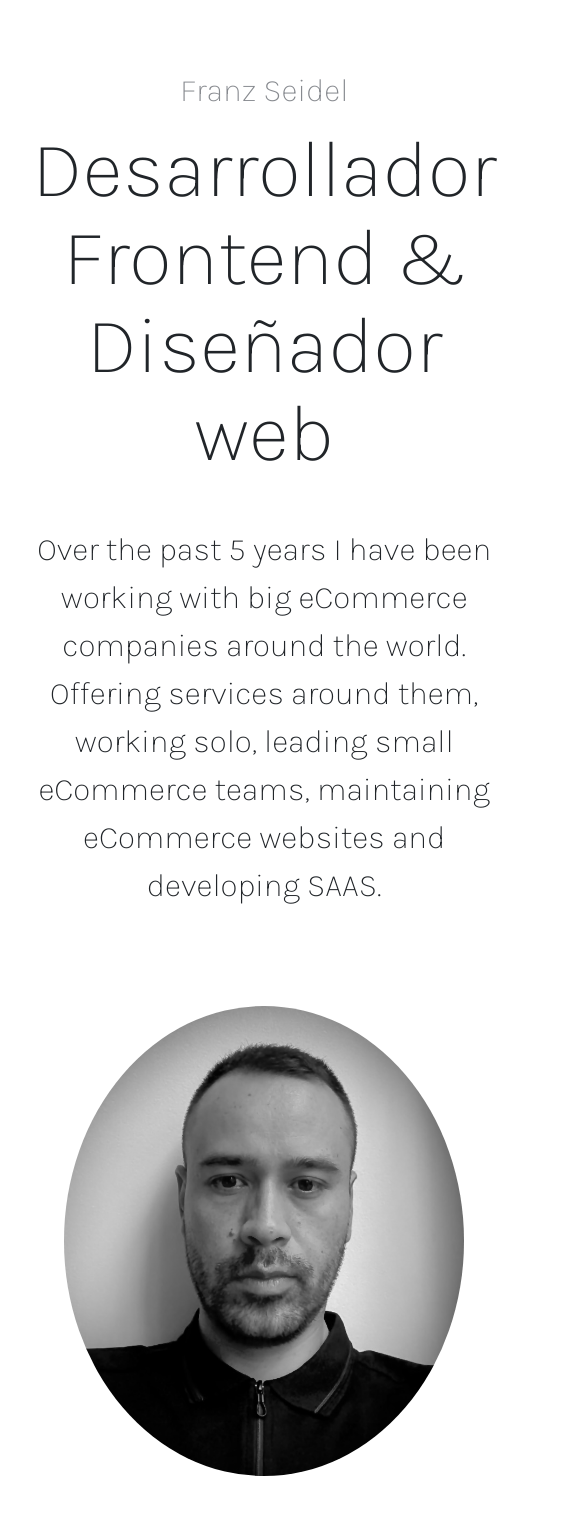
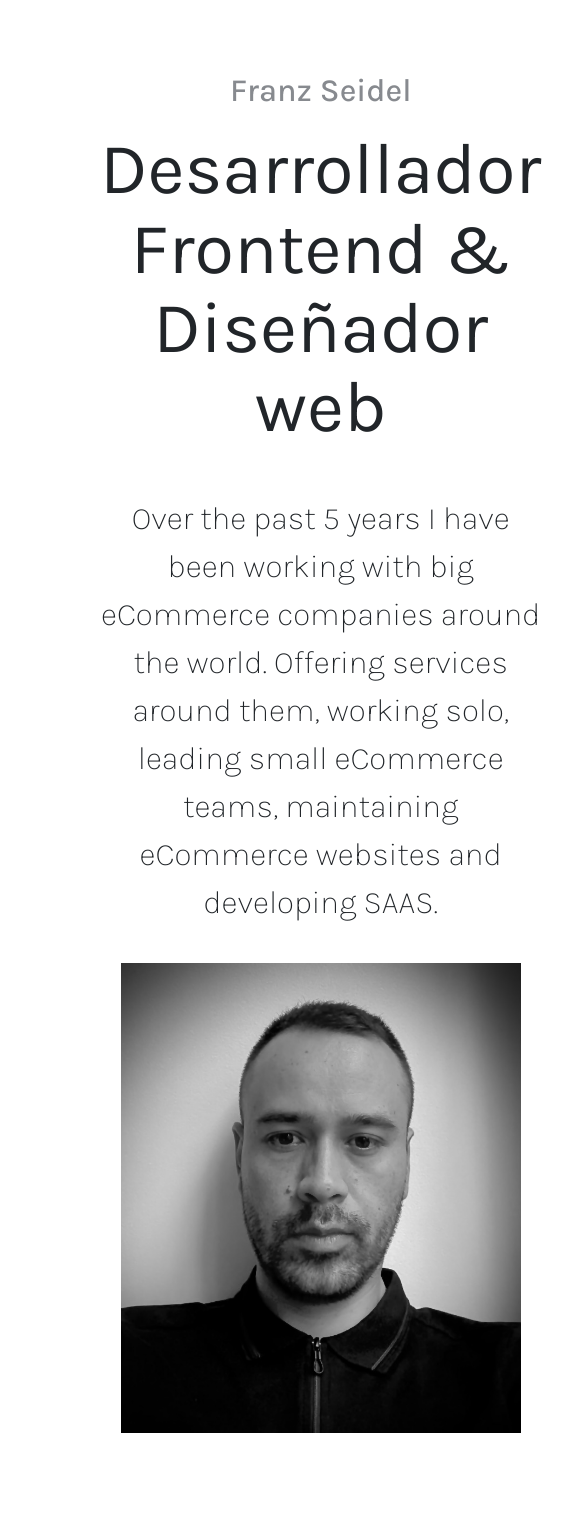
Before and after one commit to franz8818/Portfolio, a React (Vite) app: page / in a window 390 px wide. Shown: the part 160-1673 px from the top of the page, 585 px wide, since content can reach past the window. Built offline with nearby package versions, Linux system fonts and the light colour scheme.

Commit message:
responsive 1.2

```diff
--- a/index.html
+++ b/index.html
@@ -15,7 +15,7 @@
     <!-- Google Fonts -->
     <link rel="preconnect" href="https://fonts.googleapis.com">
     <link rel="preconnect" href="https://fonts.gstatic.com" crossorigin>
-    <link href="https://fonts.googleapis.com/css2?family=Karla:wght@200&family=Zilla+Slab:ital,wght@1,500&display=swap" rel="stylesheet">
+    <link href="https://fonts.googleapis.com/css2?family=Karla:wght@200;300;400;500&display=swap" rel="stylesheet">
   </head>
   <body>
     <div id="root"> </div>
--- a/src/App.jsx
+++ b/src/App.jsx
@@ -9,7 +9,7 @@ function App() {
       {/* seccion Hero */}
       <section className="hero align-items-stretch">
         <div className="hero-principal d-flex justify-content-center row py-5">
-          <div className="col-12 col-md-6 py-5 order-md-2 order-1">
+          <div className="col-12 col-md-6 py-5">
             <h5>Franz Seidel</h5>
             <h1>Desarrollador Frontend & Diseñador web</h1>
             <p className="mt-5">
@@ -17,7 +17,7 @@ function App() {
               Offering services around them, working solo, leading small eCommerce teams, maintaining eCommerce websites and developing SAAS.
             </p>
           </div>
-          <div className="col-12 col-md-6 py-5 order-md-1 order-2">
+          <div className="col-12 col-md-6 py-5">
             <img className="portrait" src="src/assets/portrait.jpg" alt="foto de perfil" />
           </div>
         </div>
--- a/src/components/proyects.jsx
+++ b/src/components/proyects.jsx
@@ -4,6 +4,7 @@ function proyects() {
       <section className="proyects">
         <div className="container">
           <div className="row proyects-container">
+            <h2>Proyectos</h2>
             <div className="col-12 col-md-8 col-lg-4">
               <div className="card">
                 <img className="img-proyects" src="src/assets/landing-page-cover.png" alt="Where2Day" /> {/* img-fluid -> ADAPTA LA IMAGEN AL RESPONSIVE  */}
--- a/src/styles/styles.css
+++ b/src/styles/styles.css
@@ -53,25 +53,31 @@
 
 }
 
+h5 {
+  font-family: 'Karla', sans-serif;
+  font-weight: 500;
+}
 
 h1 {
-  font-size: 5rem; /* rem -> DIMENCIÓN RELATIVA AL TAMAÑO DE LA LETRA(ELEMENTO RAIZ) "5 VECES EL TAMAÑO RAIZ"    */
+  font-size: 4.5rem; /* rem -> DIMENCIÓN RELATIVA AL TAMAÑO DE LA LETRA(ELEMENTO RAIZ) "5 VECES EL TAMAÑO RAIZ"    */
   line-height: 1.1; /* ESPECIOS ENTRE LINEAS */
   max-width: 550px; /* ANCHO MAXIMO DEL ELEMENTO */
   font-family: 'Karla', sans-serif;
+  font-weight: 400;
 }
 
 p {
   font-size: 2rem;
   margin: auto;
   font-family: 'Karla', sans-serif;
+  font-weight: 200;
 }
 
 /* FOTO PERFIL */
 .portrait {
-  /* width: 500px; */
-  border-radius: 50%;
-  /* margin: 60px; */
+  width: 500px;
+  /* border-radius: 50%; */
+  margin: 60px;
   width: 100%; /* Haz que la imagen ocupe el ancho completo del contenedor */
   max-width: 400px; /* Establece un ancho máximo para la imagen si es necesario */
   margin: 0 auto 20px; /* Centra la imagen horizontalmente y agrega margen en la parte inferior */
@@ -82,7 +88,6 @@ p {
 
 .proyects-container {
   display: flex;
-
   align-items: center; /* Para centrar las tarjetas horizontalmente */
   text-align: center; /* Para centrar el contenido de las tarjetas */
 }
@@ -90,6 +95,10 @@ p {
 
 .proyects {
   padding: 40px;
+}
+
+h2 {
+font-size: 4rem;
 }
 
 .card {
@@ -107,7 +116,9 @@ p {
 }
 
 .card-text {
-  font-size: 1.5rem;
+  font-size: 1.4rem;
+  font-family: 'Karla', sans-serif;
+  font-weight: 200;
 }
 
 /* ------SOBRE MÍ---------------------------------------------------------------------------------------------------------- */
@@ -118,8 +129,9 @@ p {
 
 /* ------RESPONSIVE---------------------------------------------------------------------------------------------------------- */
 
+/* ------------------------------ NAVBAR -------------------------------- */
+
 /* Breakpoint <576px */
-/* NAVBAR */
 @media (max-width: 576px) {
   .navbar {
     margin-left: 10px; /* Agrega un margen izquierdo de 10px */
@@ -127,24 +139,34 @@ p {
   }
 }
 
-/* Breakpoint <992px */
-/* APP.JSX */
+/* ------------------------------ APP.JSX ------------------------------ */
 
-/* Breakpoint <992px */
-@media (max-width: 992px) {
+/* Breakpoint <1023px */
+@media (max-width: 1023px) {
   .hero-principal {
-    flex-direction: column; /* Mantener la dirección de fila (por defecto) */
+    display: flex;
+    flex-direction: column; /* Cambia la dirección de los elementos a columna */
+    align-items: center; /* Centra los elementos en el eje vertical */
     text-align: center; /* Centra el texto en el eje horizontal */
   }
+  .hero-principal > div {
+    width: 100%; /* Hace que los elementos ocupen todo el ancho de la página */
+    padding: 0 80px; /* Agrega espacio a los lados de los elementos para que no estén pegados a los bordes */
+  }
+  .hero-principal h1 {
+    /* Ajusta el ancho máximo y el margen para centrar el h1 */
+    max-width: none; /* Elimina el ancho máximo para permitir que el h1 ocupe el ancho completo */
+    margin: 20px auto; /* Ajusta el margen para centrar el h1 verticalmente */
+  }
+  .hero-principal p {
+    margin-top: -80px; /* Reduzca el margen superior del párrafo */
+  }
+  .hero-principal img {
+    display: block;
+    margin: 0 auto; /* Centra la imagen horizontalmente */
+    margin-top: -60px; /* Reduzca el margen superior de la imagen */
+    margin-bottom: -70px; /* Reduzca el margen inferior de la imagen */
+  }
 
-  .portrait {
-    order: 0; /* Cambia el orden para que la imagen aparezca antes del <h5> en el flujo del documento */
-  }
+
 }
-
-/* Breakpoint <768px */
-@media (max-width: 768px) {
-  .portrait {
-    order: 2; /* Cambia el orden de nuevo para que la imagen aparezca después del <h5> en pantallas pequeñas */
-  }
-}
```
